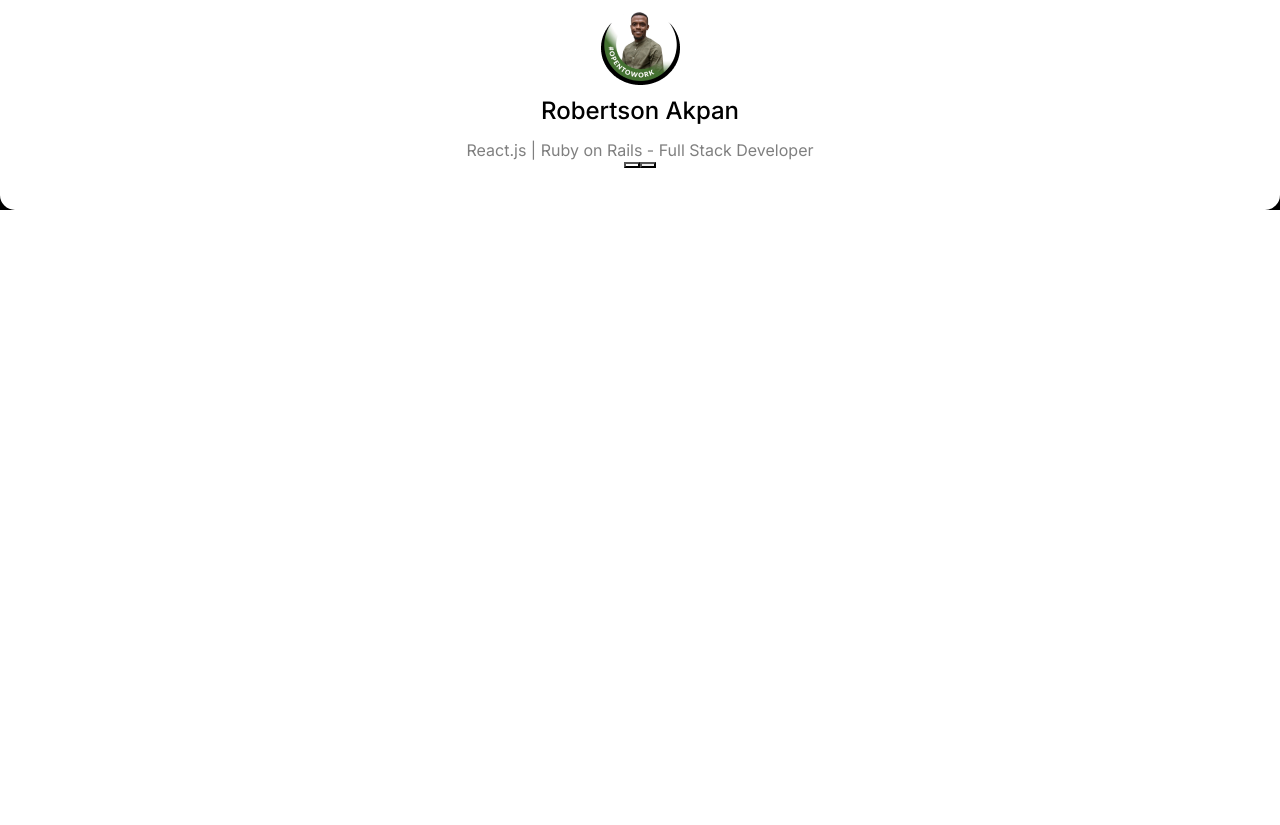
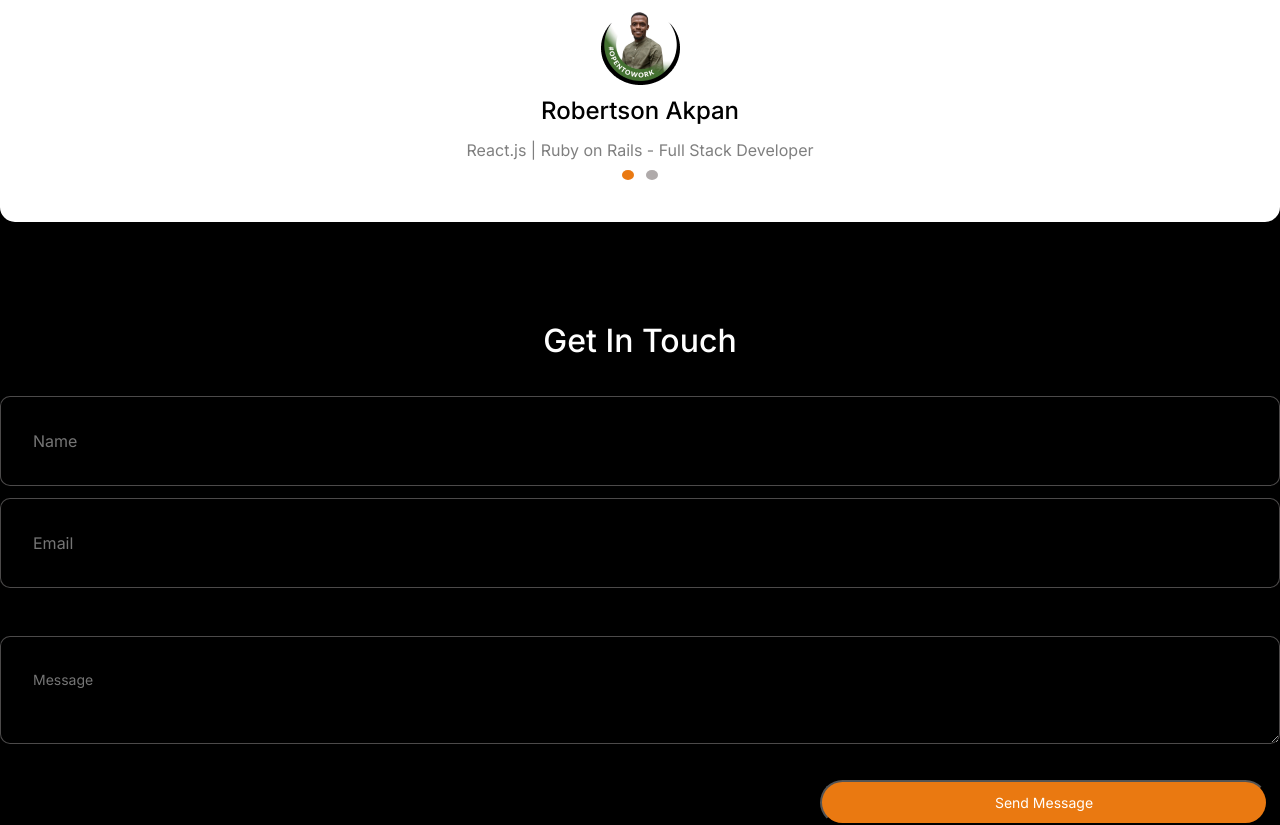
Before and after one commit to wale-prog/portfolio, a React (Create React App) app: page / in a window 1280 px wide. Shown: the part 3840-4665 px from the top of the page. Before the commit the page ends 4050 px from the top, so only its background shows below. Built offline with nearby package versions, Linux system fonts and the light colour scheme.

Commit message:
Add contact component, logic, and styling

```diff
--- a/package.json
+++ b/package.json
@@ -6,6 +6,7 @@
     "@testing-library/jest-dom": "^5.16.5",
     "@testing-library/react": "^13.4.0",
     "@testing-library/user-event": "^13.5.0",
+    "axios": "^1.2.3",
     "bootstrap": "^5.2.3",
     "prop-types": "^15.8.1",
     "react": "^18.2.0",
--- /dev/null
+++ b/src/components/Contact.css
@@ -0,0 +1,105 @@
+.form {
+  display: flex;
+  flex-direction: column;
+  gap: 12px;
+}
+
+.form input,
+.form textarea {
+  background-color: #000;
+  border: 1px solid rgba(191, 186, 186, 0.4);
+  border-radius: 10px;
+  padding: 32px;
+}
+
+.form textarea {
+  margin-top: 36px;
+  margin-bottom: 24px;
+  color: #f4f2ef;
+  font-size: 14px;
+  font-weight: 400;
+}
+
+.form input {
+  /* outline-color: #ea7911; */
+  color: #fff;
+}
+
+.contact-main {
+  margin-top: 100px;
+}
+
+.contact-main h4 {
+  text-align: center;
+  margin-bottom: 36px;
+  font-size: 32px;
+  font-weight: 500;
+}
+
+.contact-main button {
+  font-size: 14px;
+  font-weight: 400;
+  background-color: #ea7911;
+  color: #fff;
+  padding: 10px;
+  border-radius: 30px;
+  width: 35%;
+  margin-right: 12px;
+  margin-left: auto;
+  cursor: pointer;
+}
+
+.contact-main button:focus {
+  outline: none;
+}
+
+.contact-main button:hover {
+  background-color: #fff;
+  border: 1px solid #ea7911;
+  color: #ea7911;
+}
+
+.contact-main button:active {
+  background-color: #ea7911;
+  color: #fff;
+}
+
+.error-message {
+  color: #fff;
+  display: flex;
+  flex-direction: column;
+  border: 1px rgb(226, 117, 117) solid;
+  padding: 0 8px;
+  margin: 0 0 24px 0;
+  border-radius: 8px;
+  max-width: 550px;
+}
+
+.cancel {
+  margin: 0 0 0 auto;
+  cursor: pointer;
+  opacity: 0.7;
+  padding: 0;
+
+  /* color: red; */
+  font-weight: 600;
+  display: inline;
+}
+
+.error-message p:last-child {
+  font-size: 14px;
+  font-weight: 400;
+  margin: 0 0 16px 0;
+  padding: 0;
+}
+
+.success-message {
+  background-color: #166534;
+  color: #dcfce7;
+  display: flex;
+  flex-direction: column;
+  padding: 0 8px;
+  margin: 0 0 24px 0;
+  border-radius: 8px;
+  max-width: 550px;
+}
--- /dev/null
+++ b/src/components/Contact.js
@@ -0,0 +1,113 @@
+import React, { useState } from 'react';
+import axios from 'axios';
+import './Contact.css';
+
+const Contact = () => {
+  const [input, setInput] = useState({
+    name: '',
+    email: '',
+    message: '',
+  });
+  const [errorStatus, setErrorStatus] = useState(false);
+  const [successStatus, setSuccessStatus] = useState(false);
+
+  const handleInput = (e) => {
+    setInput({
+      ...input, [e.target.name]: e.target.value,
+    });
+  };
+
+  const handleSubmit = (e) => {
+    e.preventDefault();
+    const { name, email, message } = input;
+    axios.post('https://formspree.io/f/xpzbjqge', {
+      name,
+      email,
+      message,
+    })
+      .then((response) => {
+        if (response.status === 200) {
+          setInput({
+            ...input, name: '', email: '', message: '',
+          });
+          setSuccessStatus(true);
+        }
+      })
+      .catch((error) => {
+        if (error) {
+          setErrorStatus(true);
+        }
+      });
+  };
+
+  const closeError = () => {
+    setErrorStatus(false);
+  };
+  const closeMessage = () => {
+    setSuccessStatus(false);
+  };
+
+  return (
+    <div className="contact-main" id="contact">
+
+      <h4>Get In Touch</h4>
+      {
+      errorStatus
+      && (
+        <div className="error-message">
+          <p className="cancel" role="presentation" onClick={closeError}>x</p>
+          <p>
+            Sorry! Form isn&apos;t working right now, not to worry&#128516;!
+            You can send me a direct email&#128231;
+            {' '}
+            <a href="mailto:olapetanwale@outlook.com">here</a>
+          </p>
+        </div>
+      )
+      }
+      {
+        successStatus
+        && (
+          <div className="success-message">
+            <p className="cancel" role="presentation" onClick={closeMessage}>x</p>
+            <p>
+              Great! Thank you for getting in touch, the message has been recieved and
+              I will get back to you as soon as possible. In the meantime,
+              please feel free to go through my other projects on
+              {' '}
+              <a href="https://github.com/wale-prog" target="__blank">GitHub.</a>
+            </p>
+          </div>
+        )
+      }
+      <form className="form" onSubmit={handleSubmit}>
+        <input
+          value={input.name}
+          name="name"
+          placeholder="Name"
+          required
+          maxLength="45"
+          onChange={handleInput}
+        />
+        <input
+          value={input.email}
+          name="email"
+          placeholder="Email"
+          required
+          pattern="[A-Za-z0-9._%+-]+@[A-Za-z0-9.-]+\.[A-Za-z]{2,6}$"
+          onChange={handleInput}
+        />
+        <textarea
+          value={input.message}
+          name="message"
+          required
+          maxLength="500"
+          placeholder="Message"
+          onChange={handleInput}
+        />
+        <button type="submit">Send Message</button>
+      </form>
+    </div>
+  );
+};
+export default Contact;
--- a/src/components/Homepage.js
+++ b/src/components/Homepage.js
@@ -7,6 +7,7 @@ import Skills from './Skills';
 import Projects from './Projects';
 import ProjectsModal from './ProjectsModal';
 import Recommendations from './Recommendations';
+import Contact from './Contact';
 
 const Homepage = () => {
   const [projectId, setProjectId] = useState(0);
@@ -38,6 +39,7 @@ const Homepage = () => {
         <Skills />
         <Projects onProjectClick={onProjectClick} openModal={setOpenModal} />
         <Recommendations />
+        <Contact />
       </div>
       {openModal && <ProjectsModal projectId={projectId} closeModal={setOpenModal} />}
     </>
--- a/src/components/Recommendations.css
+++ b/src/components/Recommendations.css
@@ -33,6 +33,7 @@
 
 .recommendation-footer {
   opacity: 0.5;
+  padding-bottom: 12px;
 }
 
 .recommend-image {
@@ -44,3 +45,23 @@
 .recommend-image img {
   width: 79px;
 }
+
+.carousel-indicators {
+  display: flex;
+  gap: 12px;
+  margin-top: 30px;
+}
+
+.carousel-indicators button {
+  /* border: 1px solid #000; */
+  background-color: rgb(175, 170, 170);
+  border: none;
+  height: 10px;
+  width: 10px;
+  border-radius: 100%;
+}
+
+.carousel-indicators button.active {
+  background-color: #ea7911;
+  border: none;
+}
--- a/src/helper.js
+++ b/src/helper.js
@@ -158,7 +158,7 @@ export const recommendation = [
   {
     id: 2,
     body: 'Working with Olawale was a pleasant and engaging experience as he demonstrated competence in cloud computing and the Network Switching Subsystem part of Telecommunications. He possesses underrated qualities in today\'s working environment, such as punctuality, solution-orienting, and resourcefulness. He will always go above and beyond to consistently present his best and ensure excellence in his deliverables. Such a personality would be a great addition to any team or organization.',
-    title: 'MBA, AWS, Azure, GCP, CCNA,itil',
+    title: 'MBA, AWS, Azure, GCP, CCNA,ITIL',
     name: 'Oluwatomi Odunlami',
     image: tomi,
   },
```
Also changed, not shown: 1 other file (tests, documents, lock files or other folders).
